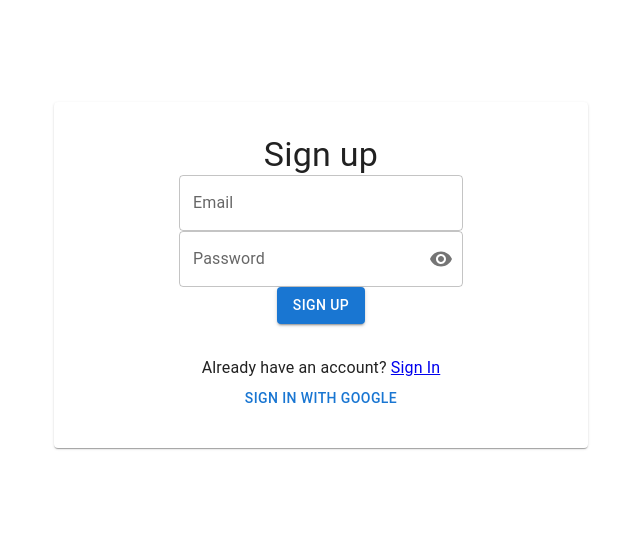
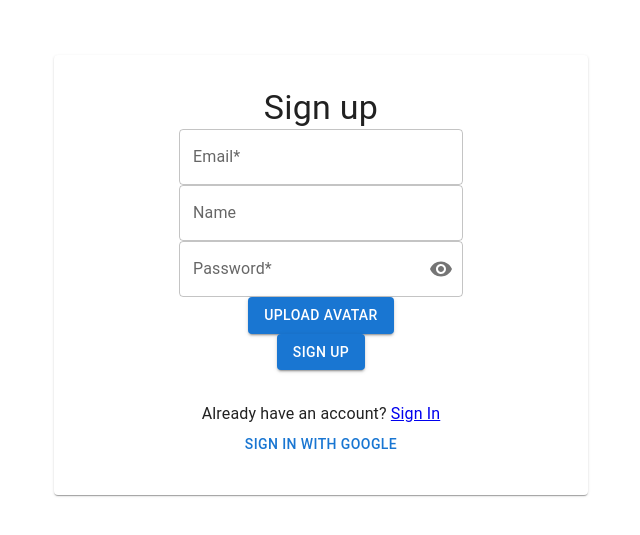
Before and after one commit to Muhitori/firebase-chat-app, a React (Create React App) app: page /register in a window 1280 px wide. Shown: the part 125-660 px from the top of the page, without its empty margins (319-959 px from the left). Built offline with nearby package versions, Linux system fonts and the light colour scheme; no server answers.

Commit message:
registration with name & avatar

```diff
--- a/src/components/layout/RootLayout.tsx
+++ b/src/components/layout/RootLayout.tsx
@@ -4,8 +4,8 @@ import { useState, useEffect } from 'react';
 import { auth } from 'src/services/Auth.service';
 import { MainLayout } from './MainLayout';
 import { GuestLayout } from './GuestLayout';
-import { SignUp } from '../pages/auth/SignUp';
-import { SignIn } from '../pages/auth/SIgnInPage';
+import { SignUpPage } from '../pages/auth/SignUpPage';
+import { SignInPage } from '../pages/auth/SIgnInPage';
 import { MainPage } from '../pages/MainPage';
 
 export const RootLayout = () => {
@@ -32,8 +32,8 @@ export const RootLayout = () => {
 
   return (
     <GuestLayout>
-      <Route path="/login" element={<SignIn />} />
-      <Route path="/register" element={<SignUp />} />
+      <Route path="/login" element={<SignInPage />} />
+      <Route path="/register" element={<SignUpPage />} />
       <Route path="/*" element={<Navigate replace to="/login" />} />
     </GuestLayout>
   );
--- a/src/components/pages/auth/SIgnInPage.tsx
+++ b/src/components/pages/auth/SIgnInPage.tsx
@@ -1,10 +1,10 @@
 import { Button, Grid, Paper, Typography } from '@mui/material';
 import { Link, useNavigate } from 'react-router-dom';
 import { useAuth } from 'src/hooks/UseStore';
-import { AuthForm } from './AuthForm';
+import { SignInForm } from './SignInForm';
 import { useStyles } from './styles';
 
-export const SignIn = () => {
+export const SignInPage = () => {
   const classes = useStyles();
 
   const navigate = useNavigate();
@@ -19,7 +19,7 @@ export const SignIn = () => {
       <Grid item sm={5}>
         <Paper className={classes.root}>
           <Typography variant="h4">Sign in</Typography>
-          <AuthForm pageName="Sign in" serviceCallback={authModel.signIn} />
+          <SignInForm />
           <Typography variant="body1">
             Do not have account? <Link to="/register">Sign Up</Link>
           </Typography>
--- /dev/null
+++ b/src/components/pages/auth/SignInForm.tsx
@@ -0,0 +1,60 @@
+import { Formik, Form } from 'formik';
+import * as Yup from 'yup';
+import PasswordInput from 'src/components/common/PasswordInput';
+import TextInput from 'src/components/common/TextInput';
+import { SignInUser } from 'src/types/User';
+import { Button } from '@mui/material';
+import { FC } from 'react';
+import { useAuth } from 'src/hooks/UseStore';
+import { useStyles } from './styles';
+
+const validationSchema = Yup.object().shape({
+  email: Yup.string()
+    .required()
+    .email('Email field does not match requirements'),
+  password: Yup.string().required().min(8),
+});
+
+const initialValues = {
+  email: '',
+  password: ''
+};
+
+export const SignInForm: FC = () => {
+  const classes = useStyles();
+  const authModel = useAuth();
+
+  const handleSubmit = (formData: SignInUser) => {
+    authModel.signIn(formData);
+  };
+
+  return (
+    <Formik
+      initialValues={initialValues}
+      validationSchema={validationSchema}
+      onSubmit={handleSubmit}
+    >
+      {({ errors, touched }) => (
+        <Form className={classes.form}>
+          <TextInput
+            className={classes.input}
+            error={errors.email}
+            touched={touched.email}
+            name="email"
+            label="Email"
+          />
+          <PasswordInput
+            className={classes.input}
+            error={errors.password}
+            touched={touched.password}
+            name="password"
+            label="Password"
+          />
+          <Button variant="contained" type="submit">
+            Sign In
+          </Button>
+        </Form>
+      )}
+    </Formik>
+  );
+};
--- a/src/components/pages/auth/AuthForm.tsx
+++ b/src/components/pages/auth/SignUpForm.tsx
@@ -2,9 +2,10 @@ import { Formik, Form } from 'formik';
 import * as Yup from 'yup';
 import PasswordInput from 'src/components/common/PasswordInput';
 import TextInput from 'src/components/common/TextInput';
-import { AuthUser } from 'src/types/User';
+import { SignUpUser } from 'src/types/User';
 import { Button } from '@mui/material';
 import { FC } from 'react';
+import { useAuth } from 'src/hooks/UseStore';
 import { useStyles } from './styles';
 
 const validationSchema = Yup.object().shape({
@@ -16,46 +17,69 @@ const validationSchema = Yup.object().shape({
 
 const initialValues = {
   email: '',
-  password: ''
+  password: '',
+  name: '',
+  avatar: undefined
 };
 
-interface Props {
-  serviceCallback: (user: AuthUser) => void;
-  pageName: string;
-}
+export const SignUpForm: FC = () => {
+  const classes = useStyles();
+  const authModel = useAuth();
 
-export const AuthForm: FC<Props> = ({ pageName, serviceCallback }) => {
-  const classes = useStyles();
-
-  const handleSubmit = (formData: AuthUser) => {
-    serviceCallback(formData);
+  const handleSubmit = (formData: SignUpUser) => {
+    authModel.signUp(formData);
   };
 
   return (
     <Formik
-      // innerRef={formRef}
       initialValues={initialValues}
       validationSchema={validationSchema}
       onSubmit={handleSubmit}
     >
-      {({ errors, touched }) => (
+      {({ errors, touched, setFieldValue }) => (
         <Form className={classes.form}>
           <TextInput
             className={classes.input}
             error={errors.email}
             touched={touched.email}
             name="email"
-            label="Email"
+            label="Email*"
+          />
+          <TextInput
+            className={classes.input}
+            error={errors.name}
+            touched={touched.name}
+            name="name"
+            label="Name"
           />
           <PasswordInput
             className={classes.input}
             error={errors.password}
             touched={touched.password}
             name="password"
-            label="Password"
+            label="Password*"
           />
+
+          <Button
+            className={classes.input}
+            variant="contained"
+            component="label"
+          >
+            Upload Avatar
+            <input
+              type="file"
+              name="avatar"
+              onChange={(event) => {
+                if (event.currentTarget.files) {
+                  setFieldValue('avatar', event.currentTarget.files[0]);
+                }
+              }}
+              hidden
+            />
+          </Button>
+
           <Button variant="contained" type="submit">
-            {pageName}
+            Sign Up
           </Button>
         </Form>
       )}
--- a/src/components/pages/auth/SignUp.tsx
+++ b/src/components/pages/auth/SignUpPage.tsx
@@ -1,10 +1,10 @@
 import { Button, Grid, Paper, Typography } from '@mui/material';
 import { Link, useNavigate } from 'react-router-dom';
 import { useAuth } from 'src/hooks/UseStore';
-import { AuthForm } from './AuthForm';
+import { SignUpForm } from './SignUpForm';
 import { useStyles } from './styles';
 
-export const SignUp = () => {
+export const SignUpPage = () => {
   const classes = useStyles();
 
   const navigate = useNavigate();
@@ -19,7 +19,7 @@ export const SignUp = () => {
       <Grid item sm={5}>
         <Paper className={classes.root}>
           <Typography variant="h4">Sign up</Typography>
-          <AuthForm pageName="Sign up" serviceCallback={authModel.signUp} />
+          <SignUpForm />
           <Typography variant="body1">
             Already have an account? <Link to="/login">Sign In</Link>
           </Typography>
--- a/src/services/Auth.service.ts
+++ b/src/services/Auth.service.ts
@@ -6,26 +6,40 @@ import {
   GoogleAuthProvider,
   signInWithPopup
 } from 'firebase/auth';
-import { AuthUser } from 'src/types/User';
+import { getDatabase, ref as databaseRef, set } from 'firebase/database';
+import { getStorage, ref as storageRef, uploadBytes } from 'firebase/storage';
+import { SignInUser, SignUpUser } from 'src/types/User';
 
 export const auth = getAuth();
 const googleProvider = new GoogleAuthProvider();
+
+const database = getDatabase();
+
+const storage = getStorage();
 
 export class AuthService {
   static getCurrentUser() {
     return auth.currentUser;
   }
 
-  static async signUp(user: AuthUser) {
-    const { email, password } = user;
+  static async signUp(user: SignUpUser) {
+    const { email, password, name, avatar } = user;
     const result = await createUserWithEmailAndPassword(auth, email, password);
-    return result.user.getIdToken();
+    const userId = result.user.uid;
+
+    if (name) {
+      set(databaseRef(database, `users/${userId}`), { name });
+    }
+
+    if (avatar) {
+      const imageRef = storageRef(storage, `avatar/${userId}`);
+      await uploadBytes(imageRef, avatar);
+    }
   }
 
-  static async signIn(user: AuthUser) {
+  static async signIn(user: SignInUser) {
     const { email, password } = user;
-    const result = await signInWithEmailAndPassword(auth, email, password);
-    return result.user.getIdToken();
+    await signInWithEmailAndPassword(auth, email, password);
   }
 
   static async signInWithGoogle(successCallback: () => void) {
--- a/src/store/AuthStore.model.ts
+++ b/src/store/AuthStore.model.ts
@@ -1,6 +1,6 @@
 import { makeAutoObservable } from 'mobx';
 import { AuthService } from 'src/services/Auth.service';
-import { AuthUser } from 'src/types/User';
+import { SignInUser, SignUpUser } from 'src/types/User';
 
 
 export class AuthStoreModel {
@@ -12,11 +12,11 @@ export class AuthStoreModel {
     return AuthService.getCurrentUser();
   }
 
-  async signUp(user: AuthUser) {
+  async signUp(user: SignUpUser) {
     await AuthService.signUp(user);
   }
 
-  async signIn(user: AuthUser) {
+  async signIn(user: SignInUser) {
     await AuthService.signIn(user);
   }
 
--- a/src/utils/firebase.config.ts
+++ b/src/utils/firebase.config.ts
@@ -8,6 +8,7 @@ const firebaseConfig = {
   messagingSenderId: '460220185551',
   appId: '1:460220185551:web:bc0a8f0433c280cf9530ba',
   measurementId: 'G-SZWBZG7NE3',
+  databaseURL: 'https://smiss-education-project-2-default-rtdb.firebaseio.com/',
 };
 
 initializeApp(firebaseConfig);
```
Also changed, not shown: src/types/User.ts (+8 -1 lines).
